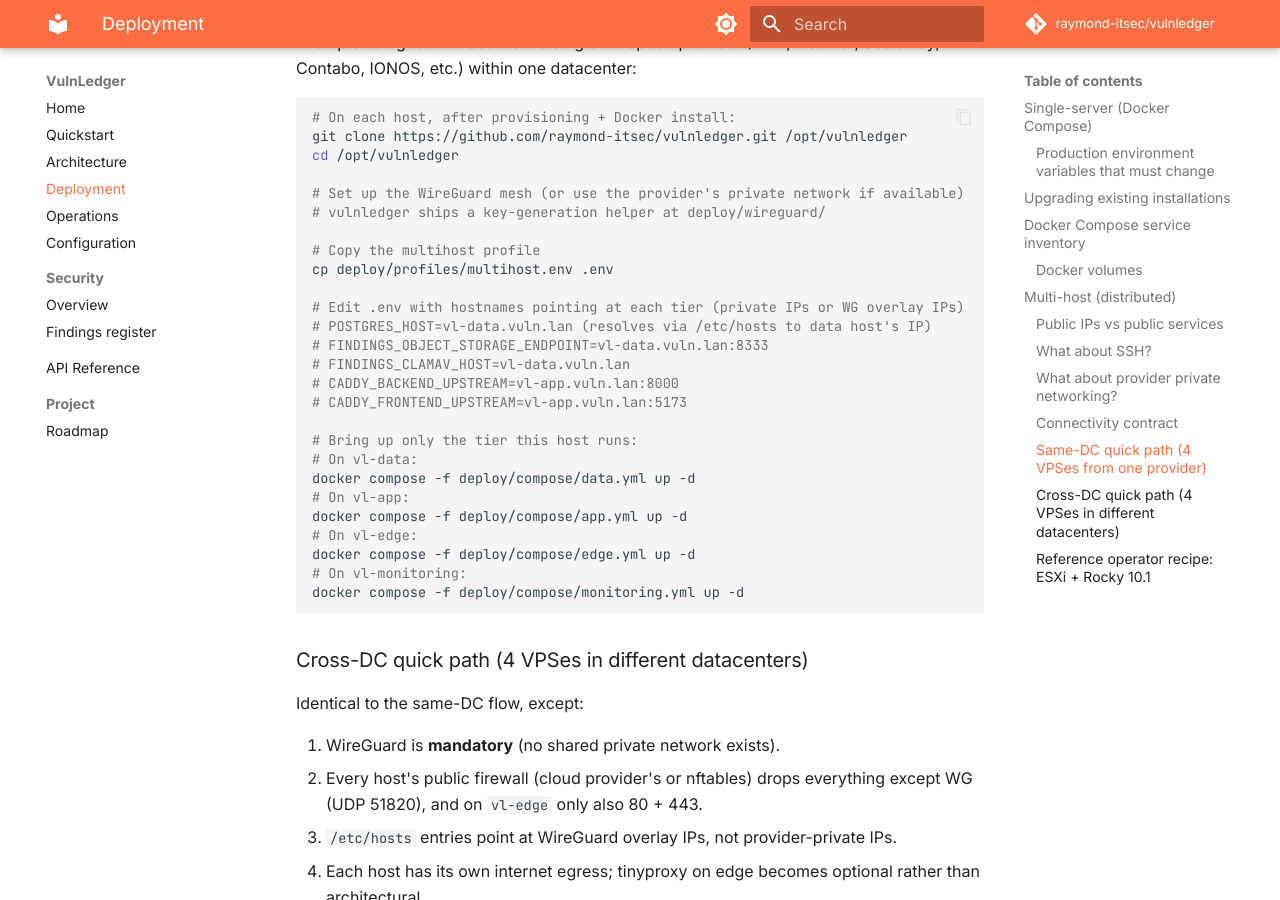
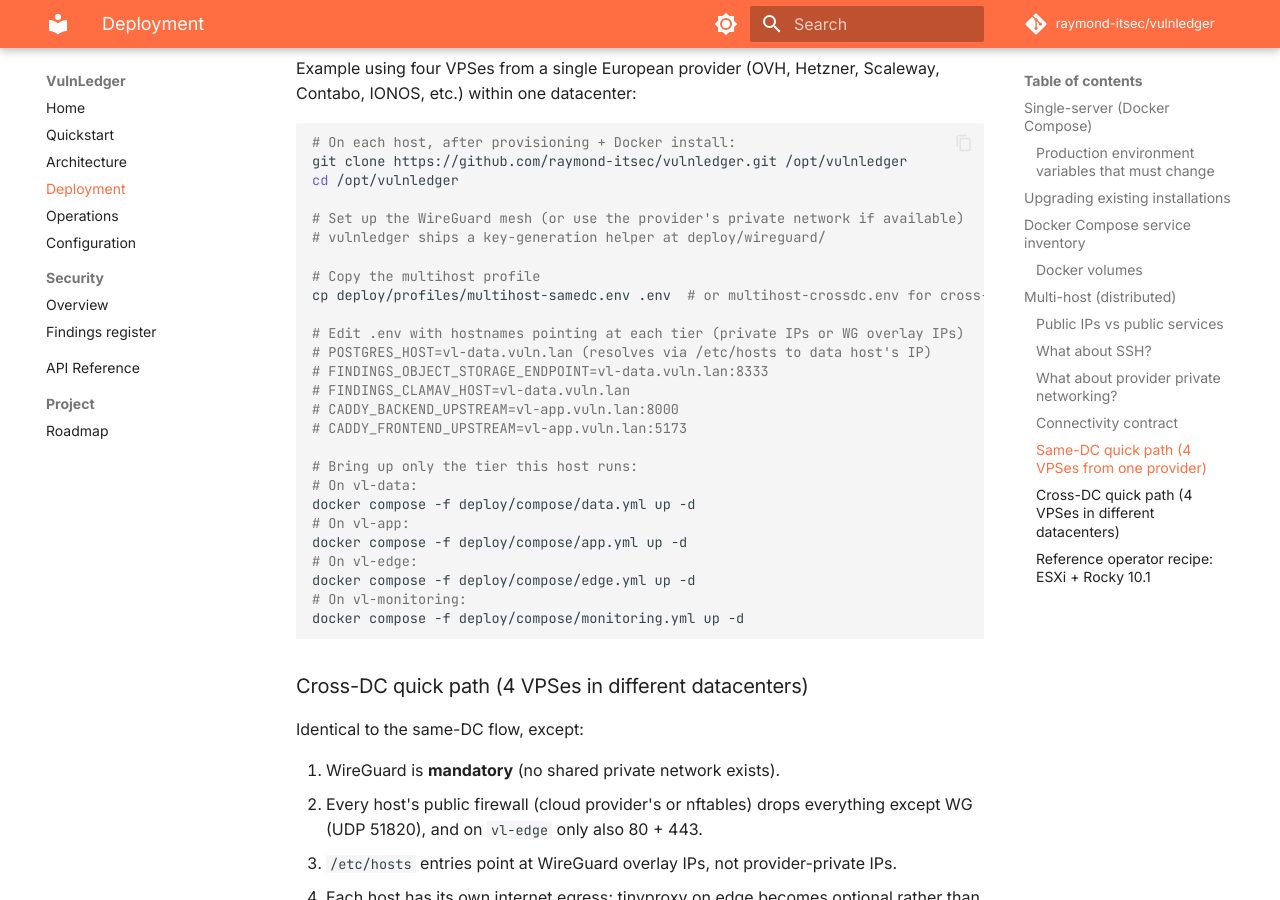
Before and after one commit to raymond-itsec/vulnledger, an MkDocs documentation site: the page built from docs/deployment.md, in a window 1280 px wide and 900 px high, scrolled down 7107 px. Built offline with MkDocs 1.6.1 and Material for MkDocs 9.7.7, drawn with Linux system fonts in a browser that asks for light colours; comment, search, counter and statistics services are not loaded; some of the changed text lies outside the part shown.

Commit message:
Multi-host templates: env split + WireGuard helper + Makefile profiles
Replaces deploy/profiles/multihost.env (which baked in specific lab IPs) with two profile envs that use generic placeholders: multihost-samedc.env for hosts on a shared private network, and multihost-crossdc.env for hosts across different datacenters with WireGuard as the primary path.

Adds deploy/wireguard/ with a key-generation helper, a per-host wg0.conf template, and a README explaining the 4-peer mesh pattern. The keys/ subdirectory is gitignored at the repo root.

Updates deploy/Makefile with profile-aware targets: allinone-{up,down,build,ps,config}, multihost-samedc-{up,down}, multihost-crossdc-{up,down}, plus wg-keys and wg-status. Tier auto-detected from hostname prefix vl-, overridable via TIER=.

Backs the 3-shape model documented in docs/deployment.md with actual env templates, helper scripts, and make targets. The compose tier files themselves remain unchanged - they're shape-agnostic.

```diff
--- a/docs/deployment.md
+++ b/docs/deployment.md
@@ -185,7 +185,7 @@
 
 ### What about provider private networking?
 
-Some providers offer free private networking between VPSes in the same region (e.g. OVH "Private Network", Hetzner "vSwitch", Scaleway "Private Network"). If your four hosts are in the same region, you can use that instead of WireGuard for cross-tier traffic and skip the WG mesh. Set hostnames to point at the provider-private IPs in `multihost.env`.
+Some providers offer free private networking between VPSes in the same region (e.g. OVH "Private Network", Hetzner "vSwitch", Scaleway "Private Network"). If your four hosts are in the same region, you can use that instead of WireGuard for cross-tier traffic and skip the WG mesh. Set hostnames to point at the provider-private IPs in `multihost-samedc.env` (same-DC profile).
 
 Cross-region or cross-provider always needs WireGuard (or some other cross-DC overlay) - provider-private networking doesn't span regions.
 
@@ -224,7 +224,7 @@
 # vulnledger ships a key-generation helper at deploy/wireguard/
 
 # Copy the multihost profile
-cp deploy/profiles/multihost.env .env
+cp deploy/profiles/multihost-samedc.env .env  # or multihost-crossdc.env for cross-DC
 
 # Edit .env with hostnames pointing at each tier (private IPs or WG overlay IPs)
 # POSTGRES_HOST=vl-data.vuln.lan (resolves via /etc/hosts to data host's IP)
```
Also changed, not shown: deploy/wireguard/README.md (added, +32 -0 lines), 7 other files.
